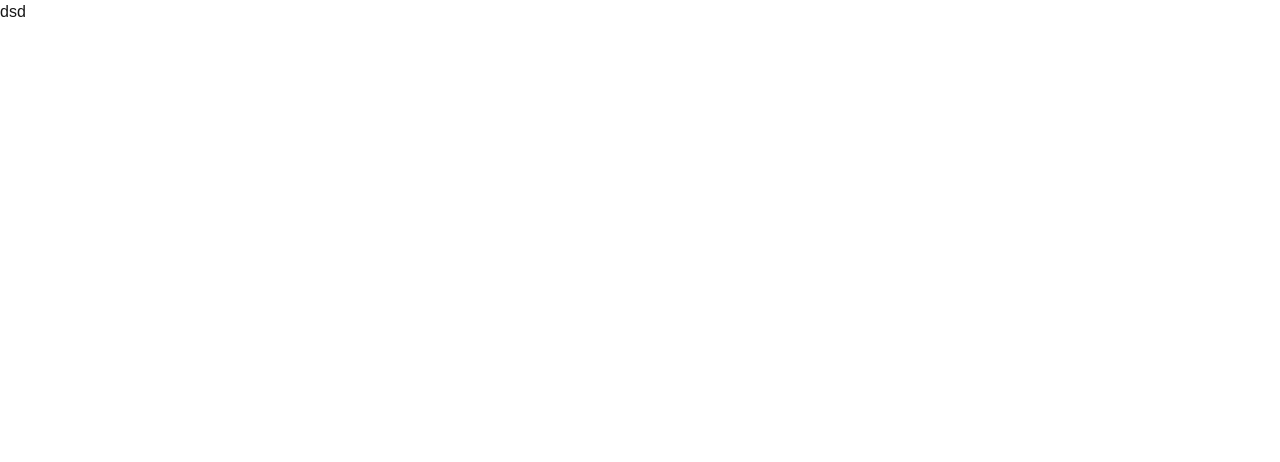
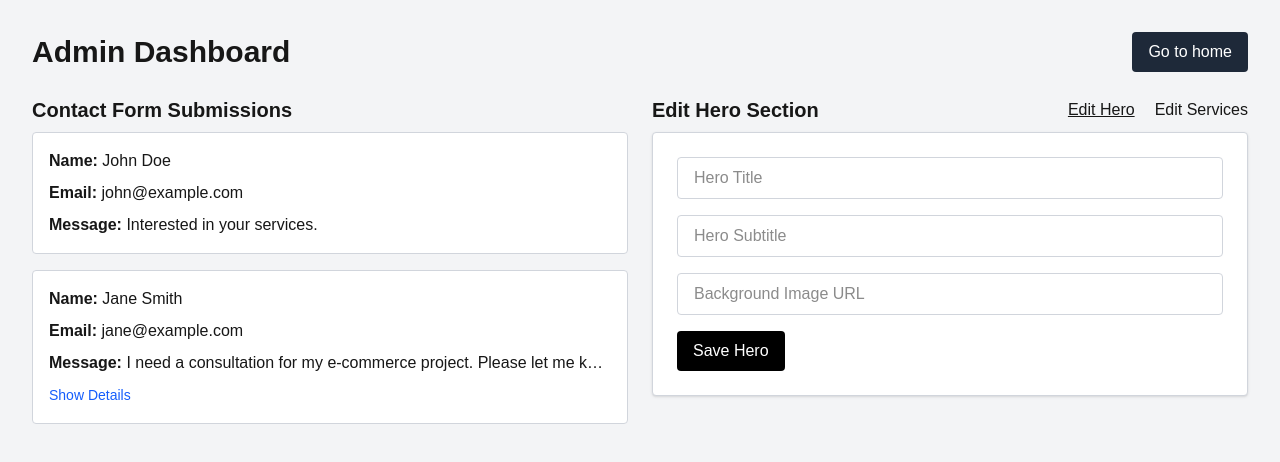
Before and after one commit to Rakibul-98/XTexh-solution-client, a Next.js app: page /admin in a window 1280 px wide. Shown: the top 462 px of the page. Built offline with nearby package versions, Linux system fonts and the light colour scheme.

Commit message:
admin dashboard done

```diff
--- a/src/app/admin/page.jsx
+++ b/src/app/admin/page.jsx
@@ -1,7 +1,12 @@
 import React from "react";
+import Dashboard from "../../components/adminDashboard/Dashboard";
 
 const AdminDashboard = () => {
-  return <div>dsd</div>;
+  return (
+    <div>
+      <Dashboard />
+    </div>
+  );
 };
 
 export default AdminDashboard;
--- /dev/null
+++ b/src/components/adminDashboard/Dashboard.jsx
@@ -0,0 +1,110 @@
+"use client";
+import { useState } from "react";
+import { useForm, useFieldArray } from "react-hook-form";
+import HeroForm from "./HeroForm";
+import ServicesForm from "./ServicesForm";
+import Inbox from "./Inbox";
+import Link from "next/link";
+
+export default function Dashboard() {
+  const [activeForm, setActiveForm] = useState("hero");
+  const [expandedMessage, setExpandedMessage] = useState(null);
+
+  const { register, handleSubmit, control } = useForm({
+    defaultValues: {
+      hero: {
+        title: "",
+        subtitle: "",
+        backgroundImage: "",
+      },
+      services: [
+        { title: "", description: "" },
+        { title: "", description: "" },
+        { title: "", description: "" },
+      ],
+    },
+  });
+
+  const { fields } = useFieldArray({
+    control,
+    name: "services",
+  });
+
+  const dummySubmissions = [
+    {
+      id: 1,
+      name: "John Doe",
+      email: "john@example.com",
+      message: "Interested in your services. ",
+    },
+    {
+      id: 2,
+      name: "Jane Smith",
+      email: "jane@example.com",
+      message:
+        "I need a consultation for my e-commerce project. Please let me know when we can connect.",
+    },
+  ];
+
+  const onSubmit = (data) => {
+    console.log("Updated Data:", data);
+  };
+
+  return (
+    <section className="min-h-screen p-4 md:p-8 bg-gray-100">
+      <div className="flex justify-between items-center mb-6 flex-wrap gap-2">
+        <h1 className="text-3xl font-bold">Admin Dashboard</h1>
+        <Link
+          href="/"
+          className="px-4 py-2 rounded bg-gray-800 text-white transition"
+        >
+          Go to home
+        </Link>
+      </div>
+      <div className="grid md:grid-cols-2 gap-6 items-start">
+        <Inbox
+          submissions={dummySubmissions}
+          expandedMessage={expandedMessage}
+          setExpandedMessage={setExpandedMessage}
+        />
+
+        <div className="space-y-2">
+          <div className="flex justify-between items-center flex-wrap">
+            <h2 className="text-xl font-semibold">
+              {activeForm === "hero" ? "Edit Hero Section" : "Edit Services"}
+            </h2>
+            <div className="flex gap-5">
+              <button
+                onClick={() => setActiveForm("hero")}
+                className={`${activeForm === "hero" ? "underline" : ""}`}
+              >
+                Edit Hero
+              </button>
+              <button
+                onClick={() => setActiveForm("services")}
+                className={`${activeForm === "services" ? "underline" : ""}`}
+              >
+                Edit Services
+              </button>
+            </div>
+          </div>
+          {activeForm === "hero" && (
+            <HeroForm
+              register={register}
+              handleSubmit={handleSubmit}
+              onSubmit={onSubmit}
+            />
+          )}
+          {activeForm === "services" && (
+            <ServicesForm
+              fields={fields}
+              register={register}
+              handleSubmit={handleSubmit}
+              onSubmit={onSubmit}
+            />
+          )}
+        </div>
+      </div>
+    </section>
+  );
+}
--- /dev/null
+++ b/src/components/adminDashboard/HeroForm.jsx
@@ -0,0 +1,29 @@
+export default function HeroForm({ register, handleSubmit, onSubmit }) {
+  return (
+    <div className="bg-white p-6 rounded shadow space-y-4 border border-gray-300">
+      <form onSubmit={handleSubmit(onSubmit)} className="space-y-4">
+        <input
+          {...register("hero.title", { required: true })}
+          placeholder="Hero Title"
+          className="w-full px-4 py-2 border border-gray-300 rounded focus:border-black focus:outline-none"
+        />
+        <input
+          {...register("hero.subtitle", { required: true })}
+          placeholder="Hero Subtitle"
+          className="w-full px-4 py-2 border border-gray-300 rounded focus:border-black focus:outline-none"
+        />
+        <input
+          {...register("hero.backgroundImage", { required: true })}
+          placeholder="Background Image URL"
+          className="w-full px-4 py-2 border border-gray-300 rounded focus:border-black focus:outline-none"
+        />
+        <button
+          type="submit"
+          className="bg-black text-white px-4 py-2 rounded hover:bg-gray-800"
+        >
+          Save Hero
+        </button>
+      </form>
+    </div>
+  );
+}
--- /dev/null
+++ b/src/components/adminDashboard/Inbox.jsx
@@ -0,0 +1,56 @@
+export default function Inbox({
+  submissions,
+  expandedMessage,
+  setExpandedMessage,
+}) {
+  const MESSAGE_TRUNCATE_LENGTH = 60;
+
+  if (submissions.length === 0)
+    return <p className="text-gray-500">No submissions yet.</p>;
+
+  return (
+    <div className="space-y-4">
+      <h2 className="text-xl font-semibold mb-2">Contact Form Submissions</h2>
+      {submissions.map((submission) => {
+        const isExpanded = expandedMessage === submission.id;
+        const shouldTruncate =
+          submission.message.length > MESSAGE_TRUNCATE_LENGTH && !isExpanded;
+
+        return (
+          <div
+            key={submission.id}
+            className="p-4 border border-gray-300 rounded space-y-2 bg-white"
+          >
+            <p>
+              <strong>Name:</strong> {submission.name}
+            </p>
+            <p>
+              <strong>Email:</strong> {submission.email}
+            </p>
+            <p className={shouldTruncate ? "truncate" : ""}>
+              <strong>Message:</strong> {submission.message}
+            </p>
+
+            {shouldTruncate && (
+              <button
+                onClick={() => setExpandedMessage(submission.id)}
+                className="text-sm text-blue-600 hover:underline"
+              >
+                Show Details
+              </button>
+            )}
+
+            {isExpanded && (
+              <button
+                onClick={() => setExpandedMessage(null)}
+                className="text-sm text-blue-600 hover:underline"
+              >
+                Hide Details
+              </button>
+            )}
+          </div>
+        );
+      })}
+    </div>
+  );
+}
--- /dev/null
+++ b/src/components/adminDashboard/ServicesForm.jsx
@@ -0,0 +1,33 @@
+export default function ServicesForm({
+  fields,
+  register,
+  handleSubmit,
+  onSubmit,
+}) {
+  return (
+    <div className="bg-white p-6 rounded shadow space-y-4">
+      <form onSubmit={handleSubmit(onSubmit)} className="space-y-4">
+        {fields.map((field, index) => (
+          <div key={field.id} className="space-y-2">
+            <input
+              {...register(`services.${index}.title`, { required: true })}
+              placeholder={`Service ${index + 1} Title`}
+              className="w-full px-4 py-2 border border-gray-300 rounded focus:border-black focus:outline-none"
+            />
+            <input
+              {...register(`services.${index}.description`, { required: true })}
+              placeholder={`Service ${index + 1} Description`}
+              className="w-full px-4 py-2 border border-gray-300 rounded focus:border-black focus:outline-none"
+            />
+          </div>
+        ))}
+        <button
+          type="submit"
+          className="bg-black text-white px-4 py-2 rounded hover:bg-gray-800"
+        >
+          Save Services
+        </button>
+      </form>
+    </div>
+  );
+}
--- a/src/components/contactPage/Contact.jsx
+++ b/src/components/contactPage/Contact.jsx
@@ -45,7 +45,7 @@ export default function Contact() {
 
           <button
             type="submit"
-            className="w-full bg-black text-white py-2 rounded hover:bg-gray-800 transition"
+            className="w-full bg-black text-white py-2 rounded hover:bg-gray-800 transition cursor-pointer"
           >
             Send Message
           </button>
```
Also changed, not shown: src/components/auth/Login.jsx (added).
